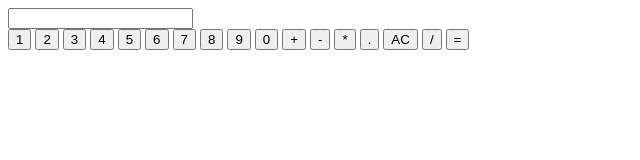
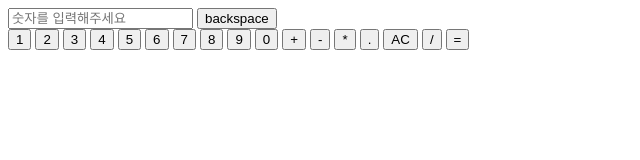
Before and after one commit to hyunjun9788/javascript-calculator-prac, a website: page index.html in a window 1280 px wide. Shown: the whole page, without its empty margins (0-640 px from the left). Drawn offline with Linux system fonts and the light colour scheme.

Commit message:
feat: backspace 함수 추가

```diff
--- a/index.html
+++ b/index.html
@@ -11,7 +11,13 @@
   </head>
   <body>
     <div class="calculator">
-      <input class="display" type="text" readonly />
+      <input
+        class="display"
+        placeholder="숫자를 입력해주세요"
+        type="text"
+        readonly
+      />
+      <button onclick="onClickBackspace()">backspace</button>
       <div>
         <button onclick="onClickNumber('1')">1</button>
         <button onclick="onClickNumber('2')">2</button>
@@ -31,7 +37,7 @@
         <button onclick="onClickOperator('-')">-</button>
         <button onclick="onClickOperator('*')">*</button>
 
-        <button onclick="onClickDot('.')">.</button>
+        <button onclick="onClickDot()">.</button>
         <button onclick="onClickReset()">AC</button>
         <button onclick="onClickOperator('/')">/</button>
 
@@ -65,6 +71,11 @@
           currentValue = newInput;
           updateDisplay();
         }
+      }
+      function onClickBackspace() {
+        const newInput = currentValue.slice(0, -1);
+        currentValue = newInput;
+        updateDisplay();
       }
       function onClickOperator(operatorBtn) {
         if (currentValue !== '') {
```
